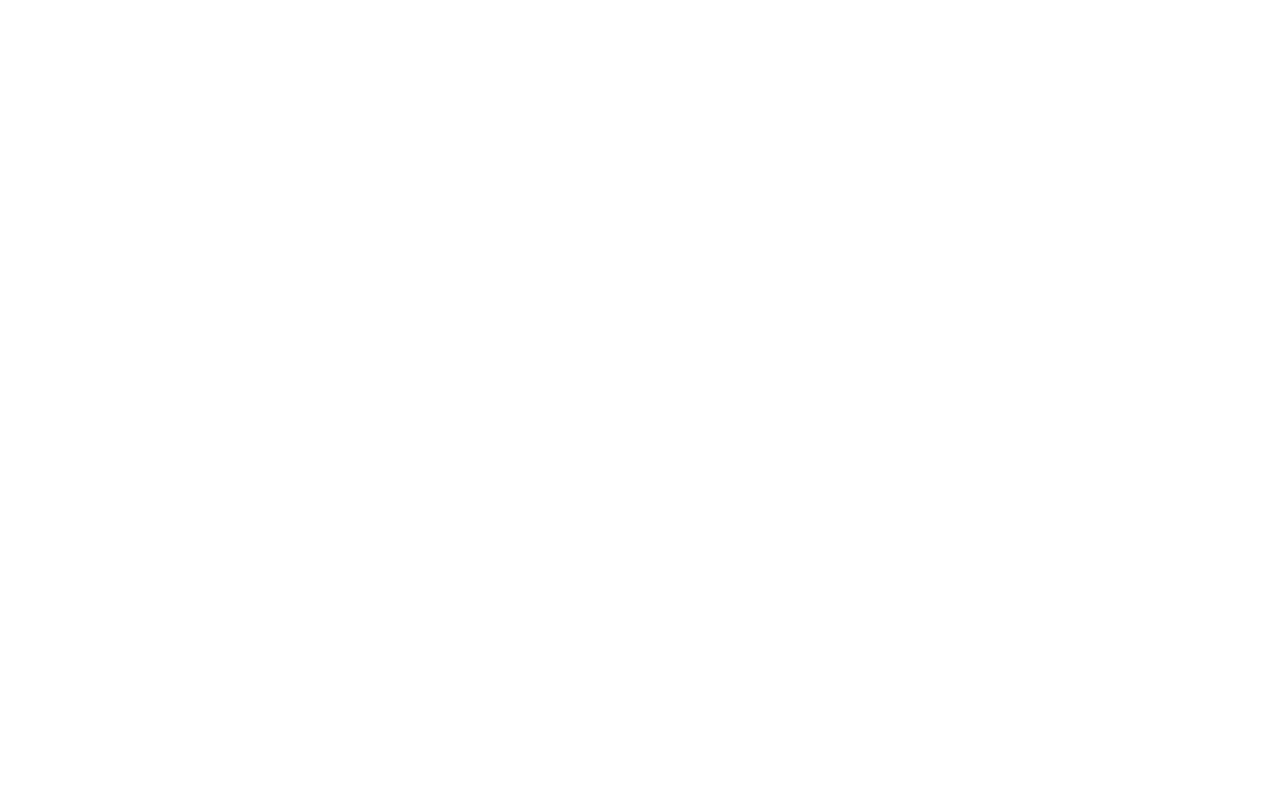
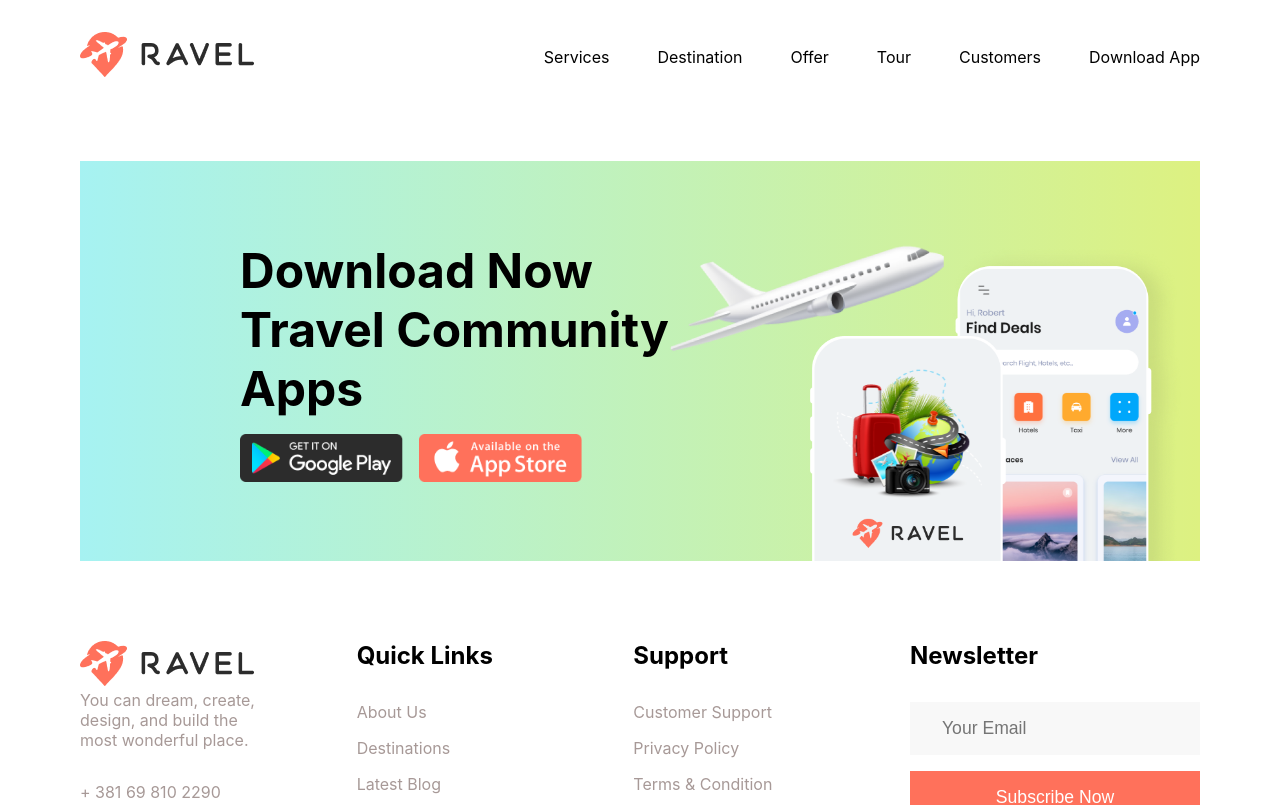
Before and after one commit to elab-development/internet-tehnologije-projekat-serbia-travel_2020_0355, a React (Create React App) app in the folder serbia-travel-react/: page /download in a window 1280 px wide. Before the commit this address had no page. Shown: the top 805 px of the page. Built offline with nearby package versions, Linux system fonts and the light colour scheme.

Commit message:
Add download page and Add DownloadApp component to it

```diff
--- a/serbia-travel-react/src/App.js
+++ b/serbia-travel-react/src/App.js
@@ -1,6 +1,5 @@
 import React from "react";
 import Destinations from "./components/Destinations";
-import DownloadApp from "./components/DownloadApp";
 import Footer from "./components/Footer";
 import Home from "./components/Home";
 import Navbar from "./components/Navbar";
@@ -22,7 +21,6 @@
       <Offer />
       <Tours />
       <Testimonial />
-      <DownloadApp />
       <Footer />
     </div>
   );
--- /dev/null
+++ b/serbia-travel-react/src/components/Download.jsx
@@ -0,0 +1,14 @@
+import React from "react";
+import Footer from "./Footer";
+import Navbar from "./Navbar";
+import DownloadApp from "./DownloadApp";
+
+export default function Download() {
+  return (
+    <div>
+      <Navbar />
+      <DownloadApp />
+      <Footer />
+    </div>
+  );
+}
--- a/serbia-travel-react/src/components/Navbar.jsx
+++ b/serbia-travel-react/src/components/Navbar.jsx
@@ -1,10 +1,12 @@
 import React, { useState } from "react";
+import { useNavigate } from "react-router-dom";
 import styled from "styled-components";
 import { GiHamburgerMenu } from "react-icons/gi";
 import { MdClose } from "react-icons/md";
 import Logo from "../assets/logo.png";
 export default function Navbar() {
   const [isNavOpen, setIsNavOpen] = useState(false);
+  const navigate = useNavigate();
   const html = document.querySelector("html");
   html.addEventListener("click", (e) => setIsNavOpen(false));
   return (
@@ -41,8 +43,8 @@
           <li>
             <a href="#blog">Customers</a>
           </li>
-          <li className="contact">
-            <a href="#contact">Contact</a>
+          <li className="download">
+            <a onClick={() => navigate("/download")}>Download App</a>
           </li>
         </ul>
       </div>
--- a/serbia-travel-react/src/index.js
+++ b/serbia-travel-react/src/index.js
@@ -3,6 +3,7 @@
 import { BrowserRouter, Routes, Route } from "react-router-dom";
 import Hotels from "./components/Hotels";
 import App from "./App";
+import Download from "./components/Download";
 
 export default function Router() {
   return (
@@ -10,6 +11,7 @@
       <Routes>
         <Route path="/" element={<App />} />
         <Route path="/hotels" element={<Hotels />} />
+        <Route path="/download" element={<Download />} />
       </Routes>
     </BrowserRouter>
   );
```
Also changed, not shown: serbia-travel-react/src/components/DownloadApp.jsx (line endings or trailing spaces).
